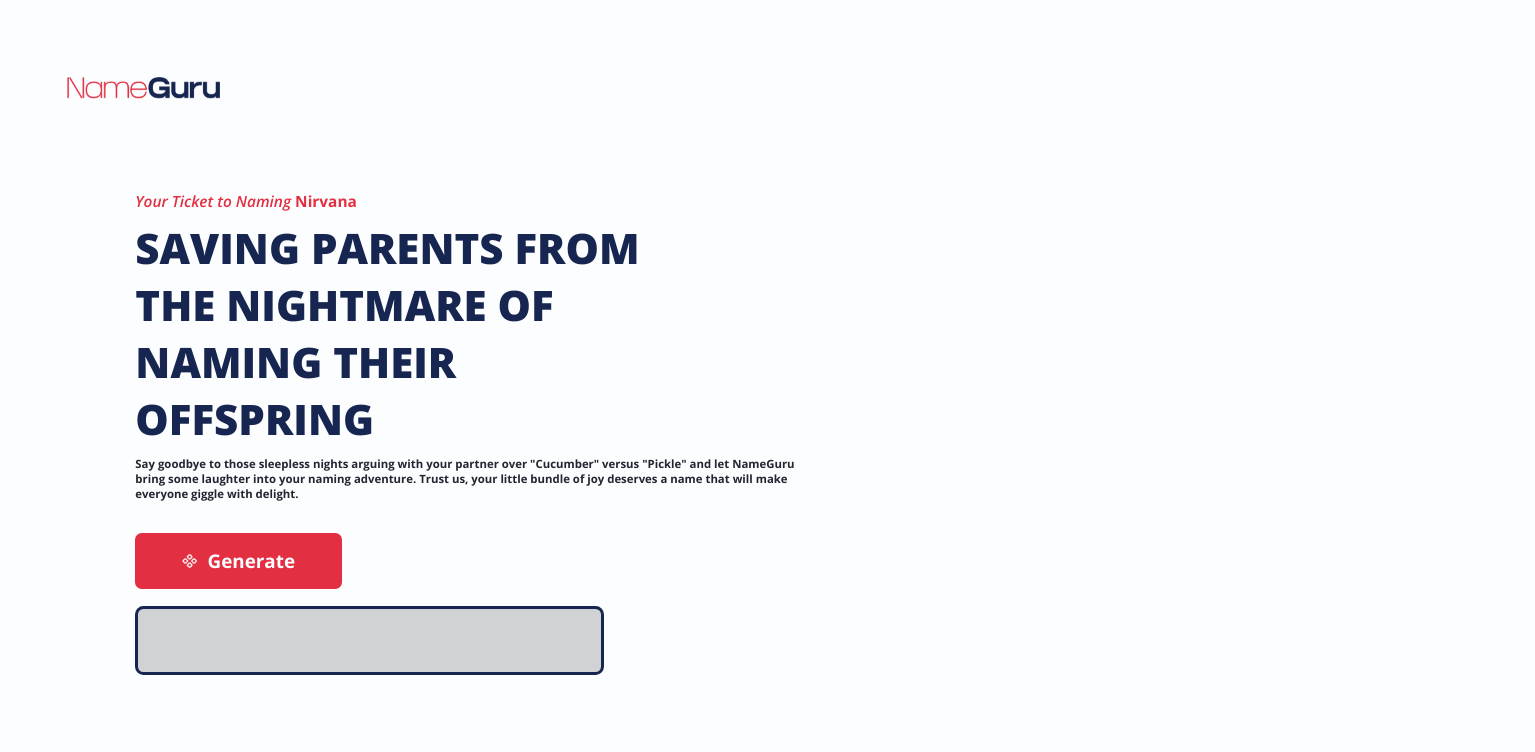
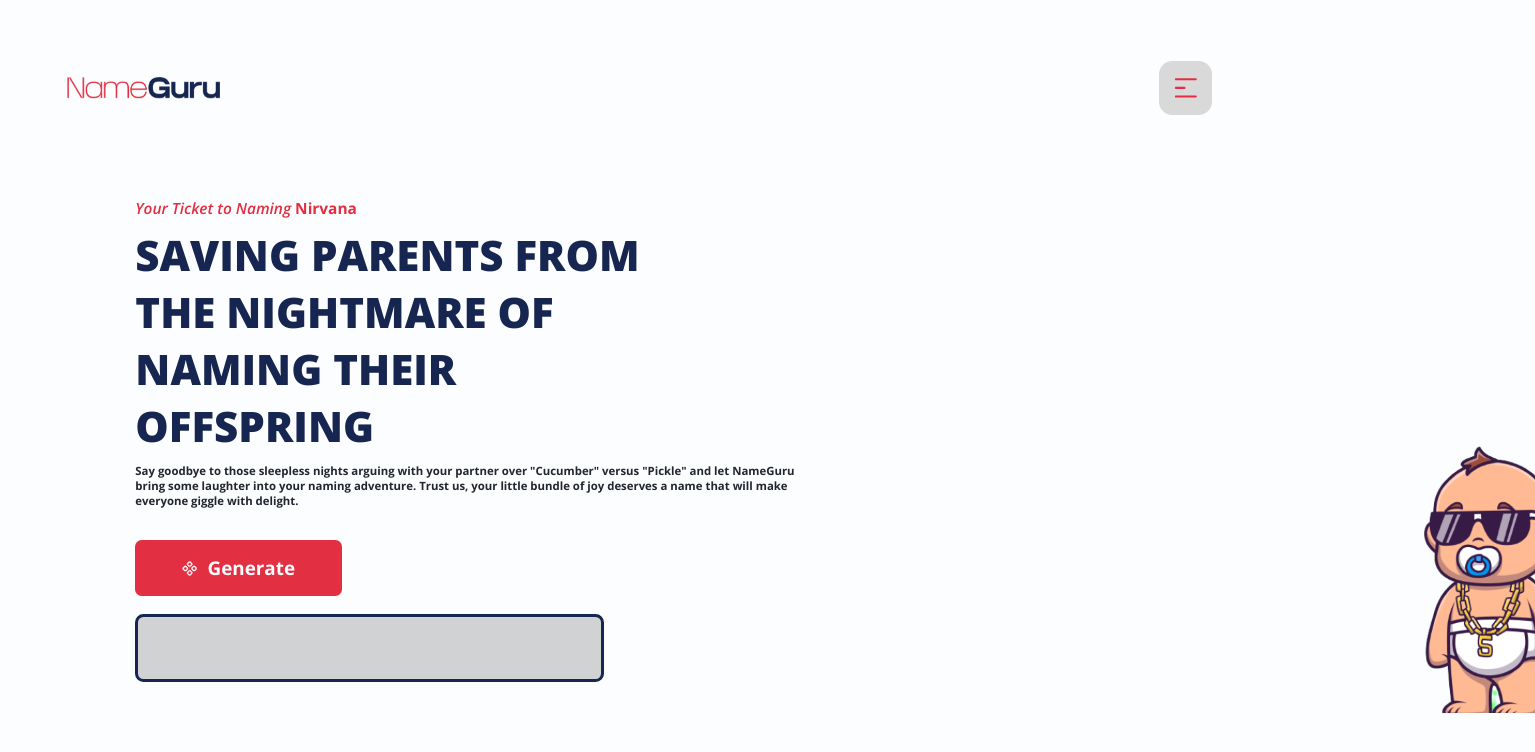
Before and after one commit to a-run-kumar-d/NameGuru, a website built with Vite: page index.html in a window 1280 px wide. Shown: the whole page, 1535 px wide, since content can reach past the window. Built offline with nearby package versions, Linux system fonts and the light colour scheme.

Commit message:
Third Commit

```diff
--- a/index.html
+++ b/index.html
@@ -7,7 +7,10 @@
   <title>NameGuru</title>
 </head>
 <body>
-  <img src="./Assets/logo.png" alt="The logo of NameGuru" class="logo">
+  <div class="top">
+    <img src="./Assets/logo.png" alt="The logo of NameGuru" class="logo">
+    <img src="./Assets/Menu.svg" alt="icon" class="menu">
+  </div>
   <div class="container1">
     <div class="tagline">
       <div class="it">Your Ticket to Naming&nbsp;</div>
@@ -25,6 +28,7 @@
       <div class="result"></div>
     </div>
   </div>
+  <img src="./Assets/baby.png" alt="Baby" class="baby">
 
 </body>
 </html>
--- a/style.css
+++ b/style.css
@@ -6,13 +6,26 @@
 }
 body {
   background: var(--05, #fcfdfe);
+  margin-bottom: 1rem;
+}
+.top {
+  margin-top: 3.83rem;
+  width: 100%;
+  display: flex;
+  flex-direction: row;
+  align-items: center;
+  justify-content: space-between;
 }
 .logo {
   margin-left: 4.17rem;
-  margin-top: 4.58rem;
   width: 9.70833rem;
   height: 1.87492rem;
   background-size: cover;
+}
+.menu {
+  margin-right: 4.25rem;
+  width: 3.33333rem;
+  height: 3.33333rem;
 }
 .container1 {
   height: auto;
@@ -90,7 +103,7 @@
   border: 3.152px solid #172651;
   background: rgba(34, 38, 49, 0.2);
 }
-.result{
+.result {
   padding-left: 2.18rem;
   color: var(--06, #172651);
   font-size: 1.261rem;
@@ -99,3 +112,10 @@
   font-weight: 700;
   line-height: normal;
 }
+.baby {
+  width: 7.95833rem;
+  height: 17.375rem;
+  position: absolute;
+  top: 27.2rem;
+  left: 88rem;
+}
```
Also changed, not shown: Assets/Menu.svg (added), Assets/baby.png (added). Lines whose indentation alone changed are shown as unchanged.
